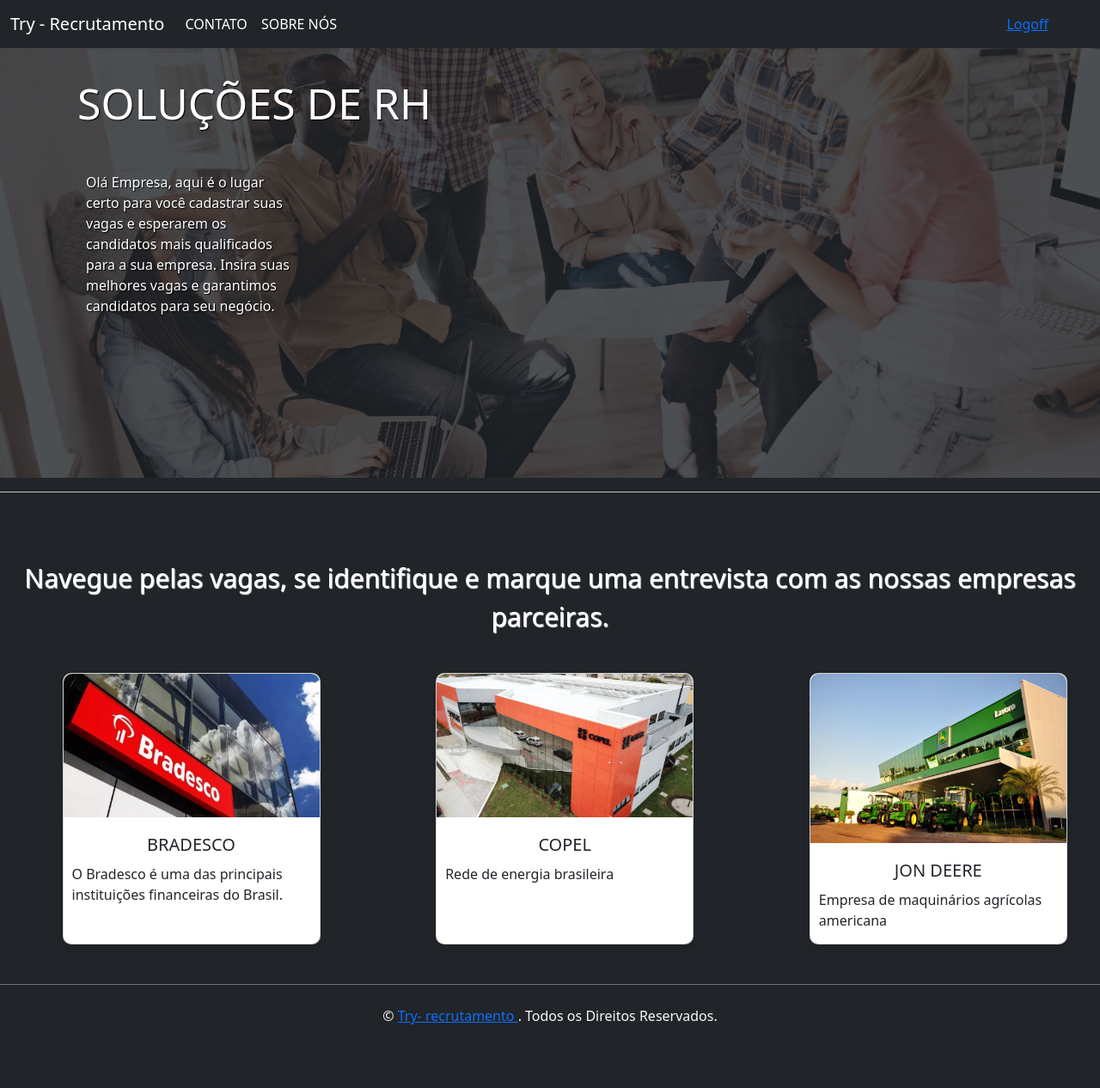
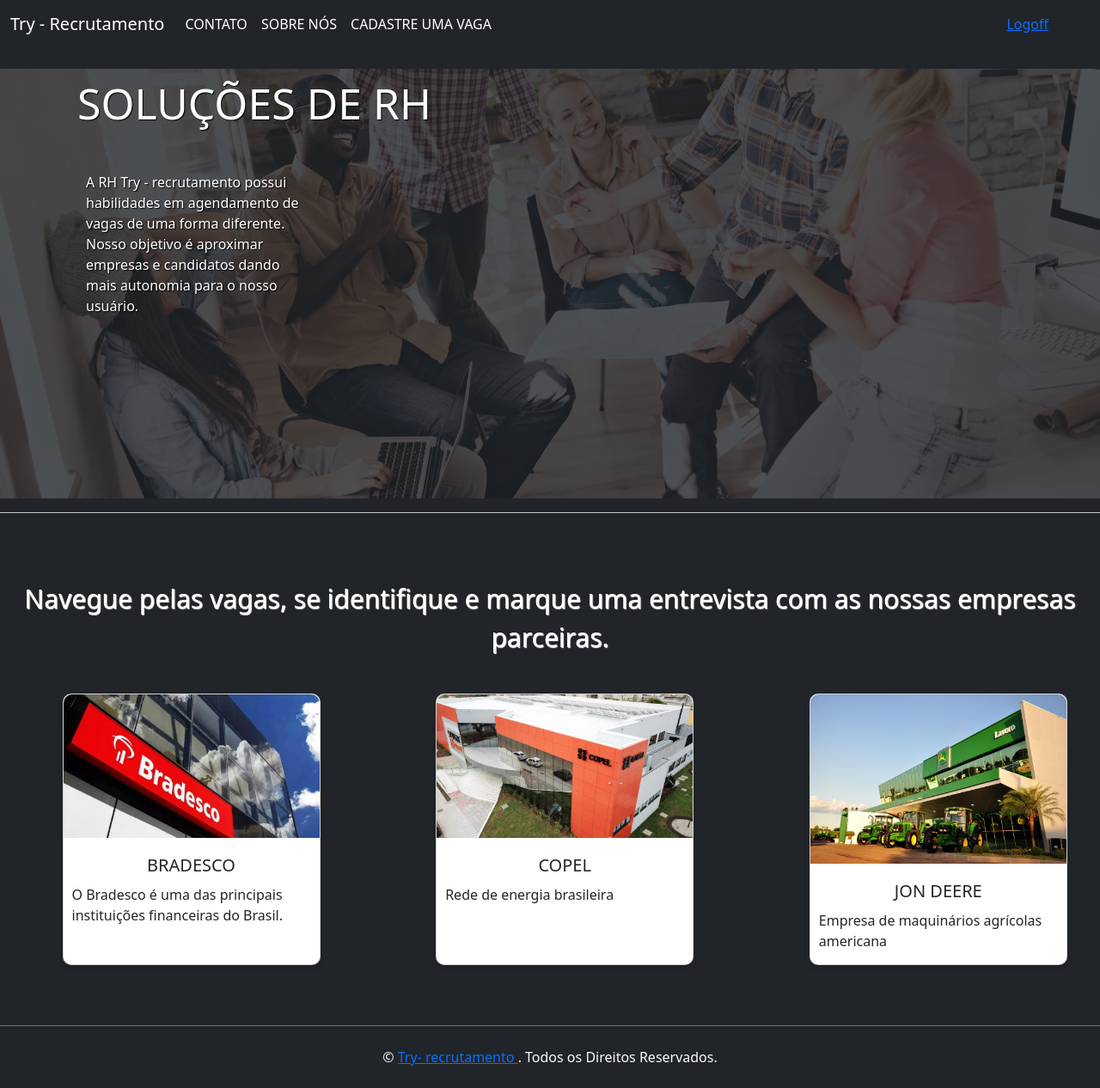
Before and after one commit to sjuliaj/recrut, a PHP site: page /homesite2.php in a window 1280 px wide. Shown: the whole page at 86% size. Before the commit the page ends 1192 px from the top, so only its background shows below. Run offline with PHP 8.4, Linux system fonts and the light colour scheme; the visitor is signed in with stand-in values (Sample User, id 1); data that the repository does not hold is empty.

Commit message:
Add files via upload
segunda atualização

```diff
--- a/rhhome/config.php
+++ b/rhhome/config.php
@@ -10,11 +10,11 @@ $conexao = new mysqli($host, $user, $password, $database);
 $pdo = new PDO("mysql:host=$host;dbname=$database;charset=utf8", $user, $password);
     return $pdo;
 
-
+/*
 if (!$conexao) {
     die('Erro ao conectar ao banco de dados: ' . mysqli_connect_error());
 }
 else {
     echo 'Conexão com o banco de dados feita com sucesso!' . '</br>';
-}
+}*/
 ?>
--- a/rhhome/config2.php
+++ b/rhhome/config2.php
@@ -7,11 +7,11 @@ $database = 'recrutamento';
 
 // Conexão com o banco de dados usando MySQLi
 $conexao = new mysqli($host, $user, $password, $database);
-
+/*
 if ($conexao->connect_error) {
     die('Erro ao conectar ao banco de dados: ' . $conexao->connect_error);
 } else {
     echo 'Conexão com o banco de dados feita com sucesso!' . '<br>';
 }
-
+*/
 ?>
--- a/rhhome/homesite2.php
+++ b/rhhome/homesite2.php
@@ -1,22 +1,3 @@
-<!DOCTYPE html>
-<html lang="pt-BR">
-
-<head>
-  <meta charset="UTF-8">
-  <meta name="viewport" content="width=device-width, initial-scale=1.0">
-  <title>Try - Recrutamento</title>
-  <link href="https://cdn.jsdelivr.net/npm/bootstrap@5.3.1/dist/css/bootstrap.min.css" rel="stylesheet"
-    integrity="sha384-4bw+/aepP/YC94hEpVNVgiZdgIC5+VKNBQNGCHeKRQN+PtmoHDEXuppvnDJzQIu9" crossorigin="anonymous">
-  <script src="https://cdn.jsdelivr.net/npm/bootstrap@5.3.1/dist/js/bootstrap.bundle.min.js"
-    integrity="sha384-HwwvtgBNo3bZJJLYd8oVXjrBZt8cqVSpeBNS5n7C8IVInixGAoxmnlMuBnhbgrkm"
-    crossorigin="anonymous"></script>
-
-</head>
-
-<body class="bg-dark">
-
-  <link rel="icon" type="image/x-icon" href="favicon.ico">
-
 <?php
 include 'config.php';
 session_start();
@@ -43,11 +24,28 @@ $conexao->close();
 ?>
 
 
+
+
+<!DOCTYPE html>
+<html lang="pt-BR">
+<head>
+    <meta charset="UTF-8">
+    <meta name="viewport" content="width=device-width, initial-scale=1.0">
+    <title>Try - Recrutamento</title>
+    <link href="https://cdn.jsdelivr.net/npm/bootstrap@5.3.1/dist/css/bootstrap.min.css" rel="stylesheet" integrity="sha384-4bw+/aepP/YC94hEpVNVgiZdgIC5+VKNBQNGCHeKRQN+PtmoHDEXuppvnDJzQIu9" crossorigin="anonymous">
+    <script src="https://cdn.jsdelivr.net/npm/bootstrap@5.3.1/dist/js/bootstrap.bundle.min.js" integrity="sha384-HwwvtgBNo3bZJJLYd8oVXjrBZt8cqVSpeBNS5n7C8IVInixGAoxmnlMuBnhbgrkm" crossorigin="anonymous"></script>
+
+</head>
+<body class="bg-dark">
+
+<link rel="icon" type="image/x-icon" href="favicon.ico">
+
+
+
 <nav class="navbar navbar-expand-lg navbar-dark bg-dark">
         <div class="container-fluid">
             <a class="navbar-brand" href="#">Try - Recrutamento</a>
-      <button class="navbar-toggler" type="button" data-bs-toggle="collapse" data-bs-target="#navbarNavDarkDropdown"
-        aria-controls="navbarNavDarkDropdown" aria-expanded="false" aria-label="Toggle navigation">
+            <button class="navbar-toggler" type="button" data-bs-toggle="collapse" data-bs-target="#navbarNavDarkDropdown" aria-controls="navbarNavDarkDropdown" aria-expanded="false" aria-label="Toggle navigation">
                 <span class="navbar-toggler-icon"></span>
             </button>
             <div class="collapse navbar-collapse" id="navbarNavDarkDropdown">
@@ -55,70 +53,33 @@ $conexao->close();
                     <li class="nav-item dropdown">
 
 
-
-
-
-
-
-
-
-
-
-
-
-
                         <li class="nav-item">
           <a class="nav-link active" aria-current="page" href="#">CONTATO</a>
           <li class="nav-item">
           <a class="nav-link active" aria-current="page" href="sobrenós.php">SOBRE NÓS</a>
           <li class="nav-item">
-
-
+          <a class="nav-link active" aria-current="page" href="telavagas.php">CADASTRE UMA VAGA</a>
+          <li class="nav-item">
 
         </li>
                     </li>
                 </ul>
             </div>
 
+            <div class="text-center text-white me-2"><?php echo $nome_emp; ?></div>
+            <a href="logout.php" class="me-5">Logoff</a>
+
+        </div>
+    </nav>
 
 
 
-      <div class="text-center text-white me-2">
-        <?php echo $nome_emp; ?>
-
-
-
-
-
-      </div>
-      <a href="logoutemp.php" class="me-5">Logoff</a>
-
-
-
-
-
-
-
-
-    </div>
-
-
-
-  </nav>
-
-
 </body>
-
-
-
-
-
 </html>
 
 
 <!DOCTYPE html>
 <html>
-
 <head>
  <title>Try- Recrutamento</title>
  <style>
@@ -420,18 +381,17 @@ $conexao->close();
     font-size: 16px;
     text-align: justify;
 }
+
  </style>
 
 </head>
-
-<body class="bg-dark">
+<body class="bg-dark">2
  <!--Tela Logado-->
-  <?php if (isset($nome_emp)) { ?>
+ <?php if(isset($nome_cliente)) { ?>
 <nav class="navbar navbar-expand-lg navbar-dark bg-dark">
   <div class="container-fluid">
     <a class="navbar-brand" href="#">Try - Recrutamento </a>
-        <button class="navbar-toggler" type="button" data-bs-toggle="collapse" data-bs-target="#navbarNavDarkDropdown"
-          aria-controls="navbarNavDarkDropdown" aria-expanded="false" aria-label="Toggle navigation">
+    <button class="navbar-toggler" type="button" data-bs-toggle="collapse" data-bs-target="#navbarNavDarkDropdown" aria-controls="navbarNavDarkDropdown" aria-expanded="false" aria-label="Toggle navigation">
       <span class="navbar-toggler-icon"></span>
     </button>
     <div class="collapse navbar-collapse" id="navbarNavDarkDropdown">
@@ -442,21 +402,7 @@ $conexao->close();
 
 
 
-
-
-
   <?php } ?>
-
-
-
-
-
-
-
-
-
-
-
 
 <img src="imagemhead.jpg" alt="Header Image" style="width: 100%; height: 500px; object-fit: cover; opacity: 0.2;">
 
@@ -468,15 +414,8 @@ $conexao->close();
 
 </h1>
     <div class="solutions-description">
-        Olá Empresa, aqui é o lugar certo para você cadastrar suas vagas e esperarem os candidatos mais qualificados
-        para a sua empresa.
-        Insira suas melhores vagas e garantimos candidatos para seu negócio.
+        A RH Try - recrutamento possui habilidades em agendamento de vagas de uma forma diferente. Nosso objetivo é aproximar empresas e candidatos dando mais autonomia para o nosso usuário.
     </div>
-
-
-
-
-
 
 
     </div>
@@ -490,16 +429,9 @@ $conexao->close();
 
 
 
-
-
    <br>
 
-
-
-
-
-      <p class="text-white">Navegue pelas vagas, se identifique e marque uma entrevista com as nossas empresas
-        parceiras.</p>
+   <p class="text-white">Navegue pelas vagas, se identifique e marque uma entrevista com as nossas empresas parceiras.</p>
    </div>
    <br>
 
@@ -514,8 +446,6 @@ $conexao->close();
       </div>
     </div>
   </div>
-
-
   <div class="col">
     <div class="card h-100">
       <img src="empresacopel.png" class="card-img-top" alt="...">
@@ -525,8 +455,6 @@ $conexao->close();
       </div>
     </div>
   </div>
-
-
   <div class="col">
     <div class="card h-100">
       <img src="empresajon.png" class="card-img-top" alt="...">
@@ -539,38 +467,35 @@ $conexao->close();
 </div>
 
 
-
-
+  <br>
   <br>
   <br>
 
 
-    <?php
-    if ($_SERVER["REQUEST_METHOD"] === "POST") {
 
 
 
-
-      if (isset($_POST["cadastro"])) {
+  <div id="loginAlert" class="alert alert-success alert-dismissible fade show text-light" style="display: none;">
+    Você está logado! Vamos agendar uma vaga?? <a href="vagas.php"> Clique aqui </a>
+        <button type="button" class="btn-close btn-close-white" data-bs-dismiss="alert" aria-label="Fechar"></button>
+</div>
 
 
+<script>
+    // Verifique se o usuário está logado
+    var nomeCandidato = "<?php echo isset($nome_cand) ? $nome_cand : ''; ?>";
 
-        header("Location: teladecadempresa.php");
-        exit;
-      } elseif (isset($_POST["login"])) {
+    if (nomeCandidato !== "") {
+        // Se o usuário está logado, mostre o alerta
+        var loginAlert = document.getElementById('loginAlert');
+        loginAlert.style.display = 'block';
 
-
-        header("Location: telaloginemp.php");
-        exit;
+        // Adicione um evento de clique ao botão "x" para fechar o alerta
+        var closeButton = loginAlert.querySelector('.btn-close');
+        closeButton.addEventListener('click', function() {
+            loginAlert.style.display = 'none';
+        });
     }
-
-
-    }
-    ?>
-
-
-
-
 </script>
 <!-- Footer Start -->
 </div>
@@ -582,7 +507,6 @@ $conexao->close();
                     </a>. Todos os
                         Direitos Reservados.</p>
                 </div>
-
             </div>
         </div>
     </div>
@@ -590,8 +514,6 @@ $conexao->close();
 
 
 </body>
-
 </html>
 </body>
-
 </html>
--- a/rhhome/telacadempresa.php
+++ b/rhhome/telacadempresa.php
@@ -1,5 +1,5 @@
 <?php
-include 'config2.php'; // Certifique-se de que o arquivo 'config.php' está corretamente configurado
+include 'config.php'; // Certifique-se de que o arquivo 'config.php' está corretamente configurado
 include 'validarcadempresa.php';
 
 // Cria uma variável para armazenar mensagens de erro
--- a/rhhome/telaloginemp.php
+++ b/rhhome/telaloginemp.php
@@ -17,6 +17,9 @@ if ($_SERVER["REQUEST_METHOD"] == "POST") {
   $stmt->bindParam(':email', $email, PDO::PARAM_STR);
   $stmt->bindParam(':senha', $senha, PDO::PARAM_STR);
   $stmt->execute();
+
+  echo $email;
+  echo $senha;
 
   // Verificar se a consulta retornou algum resultado
   if ($stmt->rowCount() == 1) {
--- a/rhhome/telavagas.php
+++ b/rhhome/telavagas.php
@@ -19,7 +19,7 @@ if ($_SERVER["REQUEST_METHOD"] == "POST") {
 
   if (mysqli_query($conexao, $sql)) {
     $sucesso = "Cadastro da vaga realizado com sucesso!";
-    header('Location: pagina_de_sucesso.php'); // Redirecione para a página de sucesso
+    header('Location: sucessodevaga.php'); // Redirecione para a página de sucesso
   } else {
     $mensagensErro[] = "Erro na inserção da vaga: " . mysqli_error($conexao);
   }
```
Also changed, not shown: rhhome/sucessodevaga.php (added, +40 -0 lines). Lines whose indentation alone changed are shown as unchanged.
